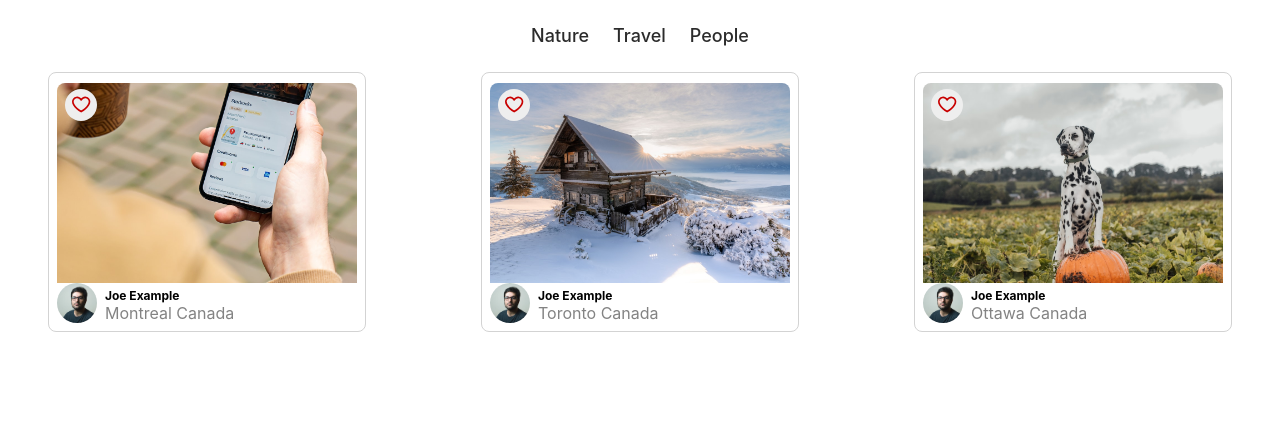
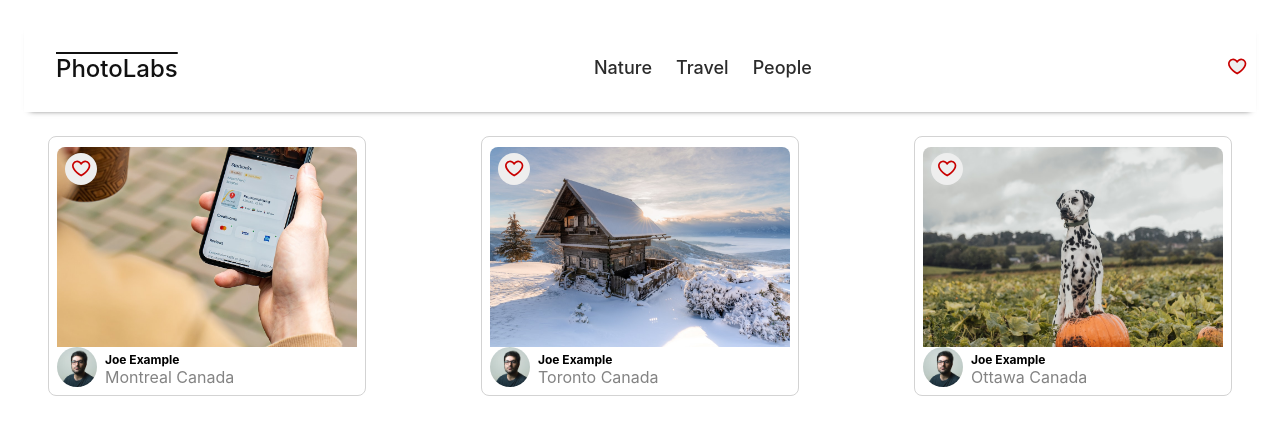
Before and after one commit to Upgrayedd0408/photolabs, a React (Create React App) app in the folder frontend/: page / in a window 1280 px wide. Shown: the top 434 px of the page. Built offline with nearby package versions, Linux system fonts and the light colour scheme; the HTML template or start-up script is replaced by a standard one.

Commit message:
create Top Navigation Bar

```diff
--- a/frontend/src/App.jsx
+++ b/frontend/src/App.jsx
@@ -1,7 +1,7 @@
 import React from 'react';
 
+import TopNavigationBar from 'components/TopNavigationBar';
 import TopicList from 'components/TopicList';
-import TopicListItem from 'components/TopicListItem';
 import PhotoList from 'components/PhotoList';
 import './App.scss';
 import { useState } from 'react';
@@ -12,7 +12,6 @@ import { useState } from 'react';
 const App = () => {
 
   const [fav, setFav] = useState(false);
-  const [currentTopic, setCurrentTopic] = useState();
 
   const favPhoto = () => {
     if (fav) {
@@ -27,7 +26,7 @@ const App = () => {
 
   return (
     <div className="App">
-      <TopicList />
+      <TopNavigationBar />
       <PhotoList fav={fav} favPhoto={favPhoto} />
     </div>
   );
--- a/frontend/src/components/PhotoList.jsx
+++ b/frontend/src/components/PhotoList.jsx
@@ -60,7 +60,7 @@ const sampleDataForPhotoList = [
 const PhotoList = (props) => {
   const { fav, favPhoto } = props;
 
-  const list = sampleDataForPhotoList.map((photo, i) => <PhotoListItem key={i} photo={photo} fav={fav} favPhoto={favPhoto} />);
+  const list = sampleDataForPhotoList.map((photo) => <PhotoListItem key={photo.id} photo={photo} fav={fav} favPhoto={favPhoto} />);
 
   return (
     <ul className="photo-list">
--- a/frontend/src/components/TopNavigationBar.jsx
+++ b/frontend/src/components/TopNavigationBar.jsx
@@ -1,13 +1,17 @@
 import React from 'react';
 
-import '../styles/TopNavigationBar.scss'
+import '../styles/TopNavigationBar.scss';
+import TopicList from './TopicList';
+import FavBadge from './FavBadge';
 
-const TopNavigation = () => {
+const TopNavigationBar = () => {
   return (
     <div className="top-nav-bar">
       <span className="top-nav-bar__logo">PhotoLabs</span>
+      <TopicList />
+      <FavBadge />
     </div>
-  )
-}
+  );
+};
 
-export default TopNavigation;
+export default TopNavigationBar;
--- a/frontend/src/components/TopicList.jsx
+++ b/frontend/src/components/TopicList.jsx
@@ -24,7 +24,7 @@ const sampleDataForTopicList = [
 
 const TopicList = () => {
 
-  const topics = sampleDataForTopicList.map((topic, i) => <TopicListItem key={i} topic={topic} /* fav={fav} favPhoto={favPhoto} */ />);
+  const topics = sampleDataForTopicList.map((topic) => <TopicListItem key={topic.id} topic={topic} /* fav={fav} favPhoto={favPhoto} */ />);
 
   return (
     <div className="top-nav-bar__topic-list">
```
